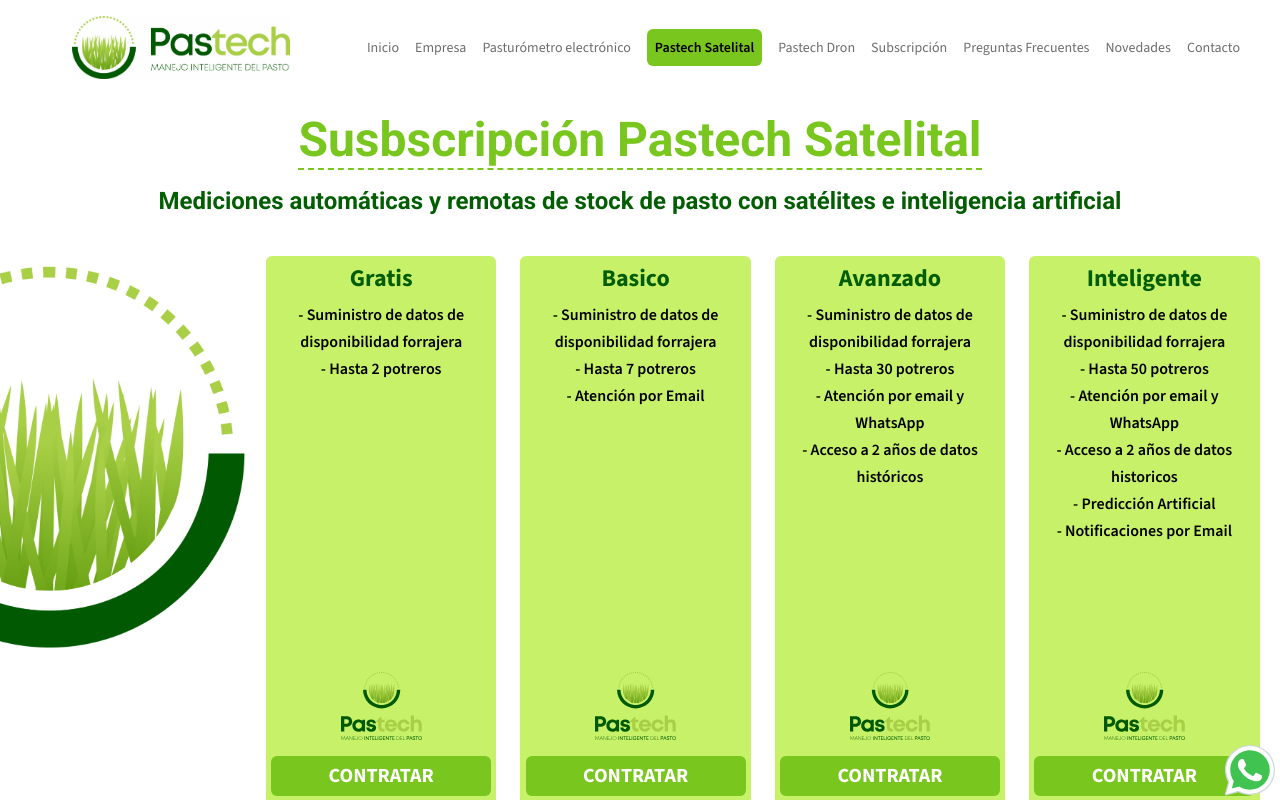
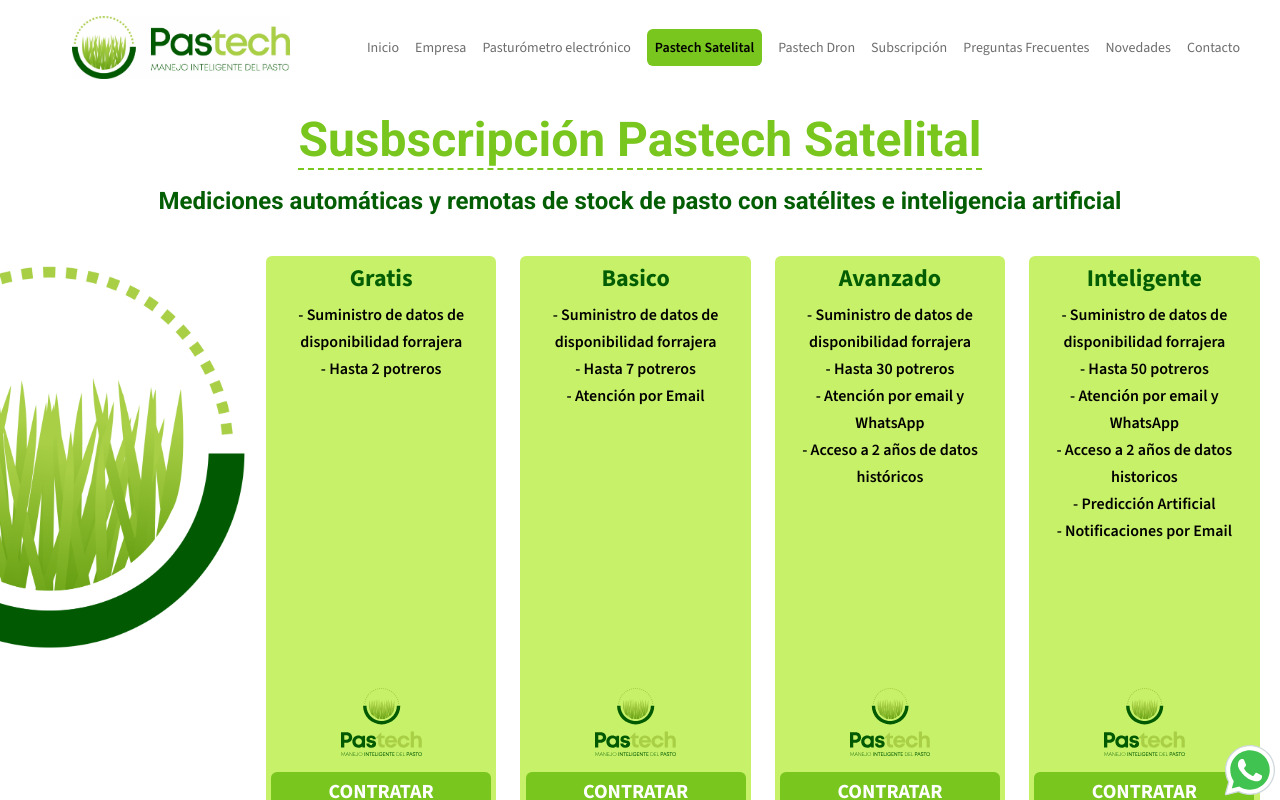
Before and after one commit to TomasMatarazzo/pastech-web, a React (Vite) app: page /subscripcion in a window 1280 px wide. Shown: the top 800 px of the page. Built offline with nearby package versions, Linux system fonts and the light colour scheme; a web font is replaced by a local one.

Commit message:
Update Carta.jsx

```diff
--- a/src/pages/Subscripcion/Carta.jsx
+++ b/src/pages/Subscripcion/Carta.jsx
@@ -15,7 +15,7 @@
 
 
   return (
-    <div className='relative w-[18vw] max-md:w-[80vw] max-md:my-8 max-md:mx-18 min-h-[75vh] bg-s-green rounded-md flex flex-col items-center justify-between text-center'>
+    <div className='relative w-[18vw] max-md:w-[80vw] max-md:my-8 max-md:mx-18 min-h-[77vh] bg-s-green rounded-md flex flex-col items-center justify-between text-center'>
         <>
         <div className=''>
           <h1 className='h-[20%] font-bold text-2xl text-t-green py-2'>{titulo}</h1>
```
